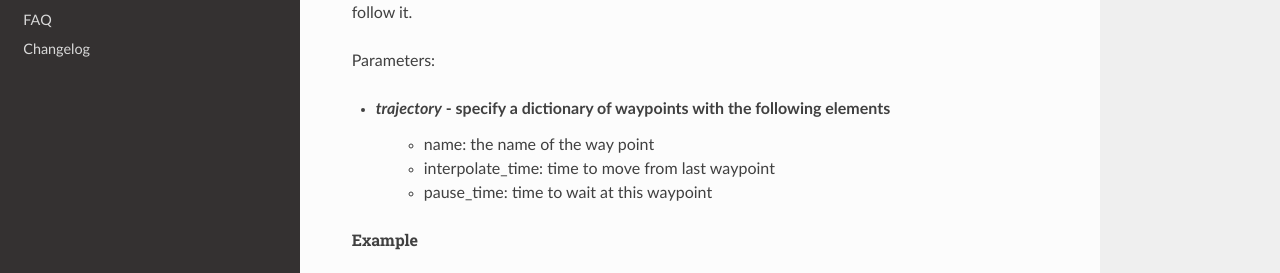
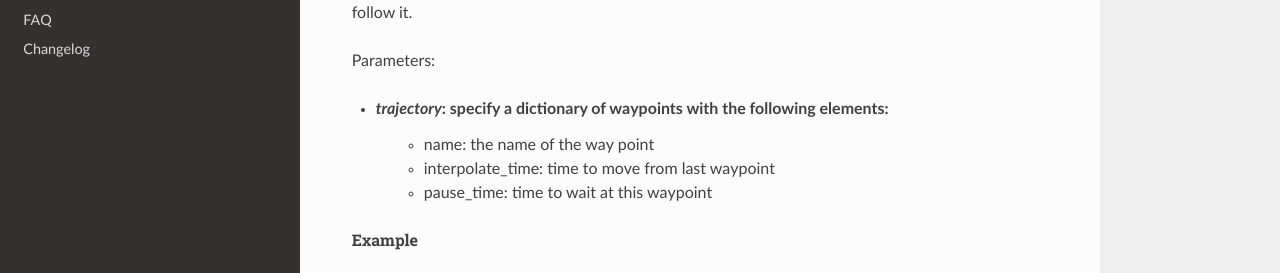
Before and after one commit to shadow-robot/sr_dexterous_hand_documentation, a Sphinx documentation site: the page built from docs/user_guide/2_software_description.md, in a window 1280 px wide and 900 px high, scrolled down 23675 px. Shown: the part 159-432 px from the top of the window. Built offline with Sphinx 7.4.7 and the Read the Docs theme 2.0.0, drawn with Linux system fonts in a browser that asks for light colours.

```diff
--- a/docs/user_guide/2_software_description.md
+++ b/docs/user_guide/2_software_description.md
@@ -846,7 +846,7 @@
 
 Parameters:
 
--  *trajectory* - specify a dictionary of waypoints with the following elements
+- *trajectory*: specify a dictionary of waypoints with the following elements:
     -  name: the name of the way point
     -  interpolate_time: time to move from last waypoint
     -  pause_time: time to wait at this waypoint
```
